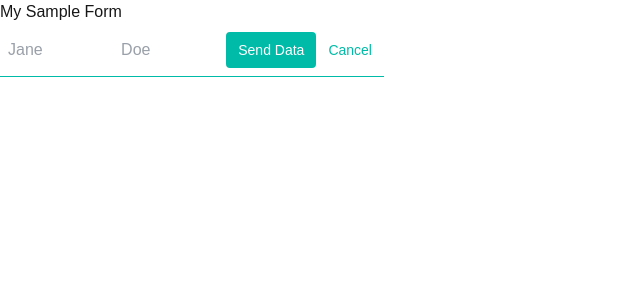
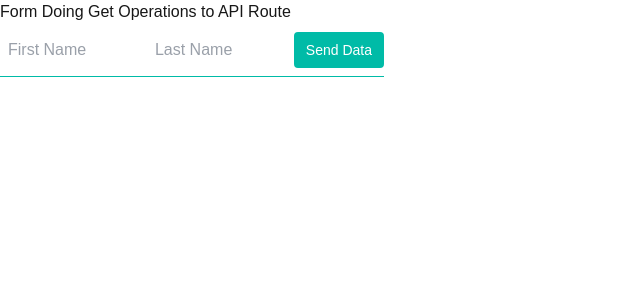
Before and after one commit to shawnmcrowley/responsive_form_pwa, a Next.js app: page /forms in a window 1280 px wide. Shown: the top 300 px of the page, without its empty margins (0-640 px from the left). Built offline with nearby package versions, Linux system fonts and the light colour scheme.

Commit message:
Form Testing Nextjs 15 Form Control and API App Router

```diff
--- a/src/app/api/postData/route.js
+++ b/src/app/api/postData/route.js
@@ -1,9 +1,9 @@
 import { NextResponse } from "next/server"
 
-export async function GET(req, res) {
+export async function GET(req) {
     const searchParams = new URLSearchParams(req.nextUrl.search)
     const first = searchParams.get('first_name')
     const last = searchParams.get('last_name')
-    console.log ('Form Data:', first)
-    return NextResponse.json({message: 'Form submitted successfully', last})
+    console.log ('Form Data:', first+" " +last)
+    return NextResponse.json({message: 'Form submitted successfully', first, last})
 }
--- a/src/app/forms/page.js
+++ b/src/app/forms/page.js
@@ -2,17 +2,14 @@ import Form from 'next/form'
 
 export default function PostForm() {
   return (
-    <div>My Sample Form
+    <div>Form Doing Get Operations to API Route
       <form className="w-full max-w-sm" action="/api/postData">
         <div className="flex items-center border-b border-teal-500 py-2">
-          <input className="appearance-none bg-transparent border-none w-full text-gray-700 mr-3 py-1 px-2 leading-tight focus:outline-none" name="first_name" type="text" placeholder="Jane" aria-label="first name"></input>
-            <input className="appearance-none bg-transparent border-none w-full text-gray-700 mr-3 py-1 px-2 leading-tight focus:outline-none" name="last_name" type="text" placeholder="Doe" aria-label="last name"></input>
-            <button className="flex-shrink-0 bg-teal-500 hover:bg-teal-700 border-teal-500 hover:border-teal-700 text-sm border-4 text-white py-1 px-2 rounded" type="submit">
-              Send Data
-            </button>
-            <button className="flex-shrink-0 border-transparent border-4 text-teal-500 hover:text-teal-800 text-sm py-1 px-2 rounded" type="button">
-              Cancel
-            </button>
+          <input className="appearance-none bg-transparent border-none w-full text-gray-700 mr-3 py-1 px-2 leading-tight focus:outline-none" name="first_name" type="text" placeholder="First Name" aria-label="first name"></input>
+          <input className="appearance-none bg-transparent border-none w-full text-gray-700 mr-3 py-1 px-2 leading-tight focus:outline-none" name="last_name" type="text" placeholder="Last Name" aria-label="last name"></input>
+          <button className="flex-shrink-0 bg-teal-500 hover:bg-teal-700 border-teal-500 hover:border-teal-700 text-sm border-4 text-white py-1 px-2 rounded" type="submit">
+            Send Data
+          </button>
         </div>
       </form>
     </div>
```
